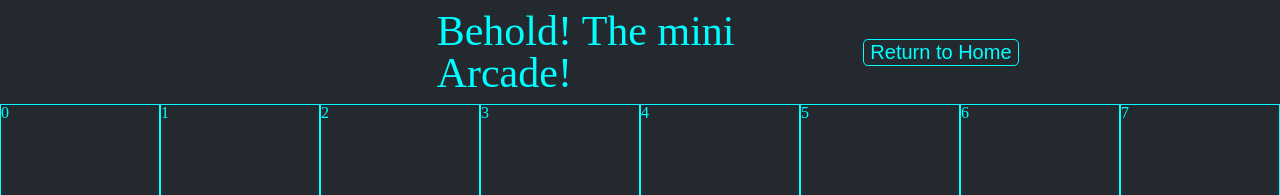
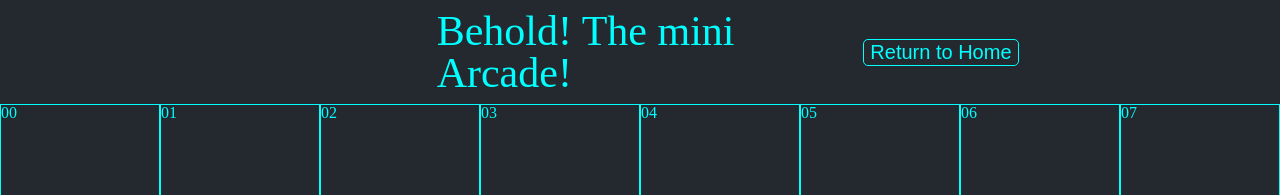
Before and after one commit to CD-Mackay/mini-arcade, a React app: page /connectfour in a window 1280 px wide. Shown: the top 195 px of the page. Built offline with nearby package versions, Linux system fonts and the light colour scheme.

Commit message:
convert index to array

```diff
--- a/client/src/components/games/ConnectFour/ConnectFour.js
+++ b/client/src/components/games/ConnectFour/ConnectFour.js
@@ -19,8 +19,7 @@ const ConnectFour = () => {
     for (let i = 0; i < 6; i++) {
       for (let x = 0; x < 8; x ++) {
         let indexArray = [i, x];
-        let newIndex = Number(indexArray.join(''));
-        subArray.push({index: newIndex, selected: false, available: false});
+        subArray.push({index: indexArray, selected: false, available: false});
       } array.push(subArray);
         subArray = [];
     } setBoard(array);
--- a/client/src/components/games/ConnectFour/atoms/FourBoard/FourBoard.js
+++ b/client/src/components/games/ConnectFour/atoms/FourBoard/FourBoard.js
@@ -13,7 +13,7 @@ const FourBoard = ({board}) => {
   const renderBoard = (array) => {
     return array.map((element) => {
       return element.map((square) => {
-        return <FourSquare key={square.index} props={square} />
+        return <FourSquare key={Number(square.index .join(''))} props={square} />
       })
     })
   }
```
